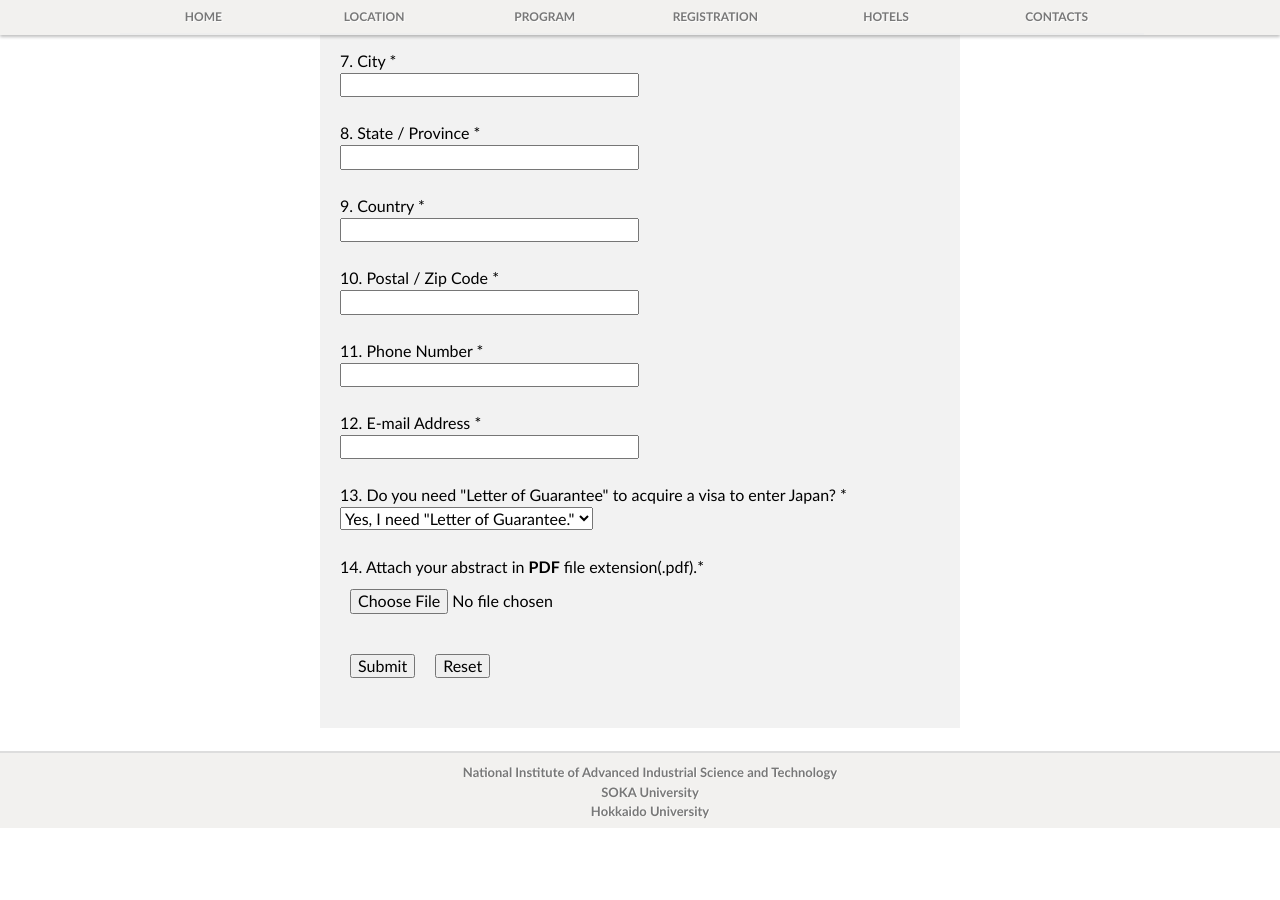
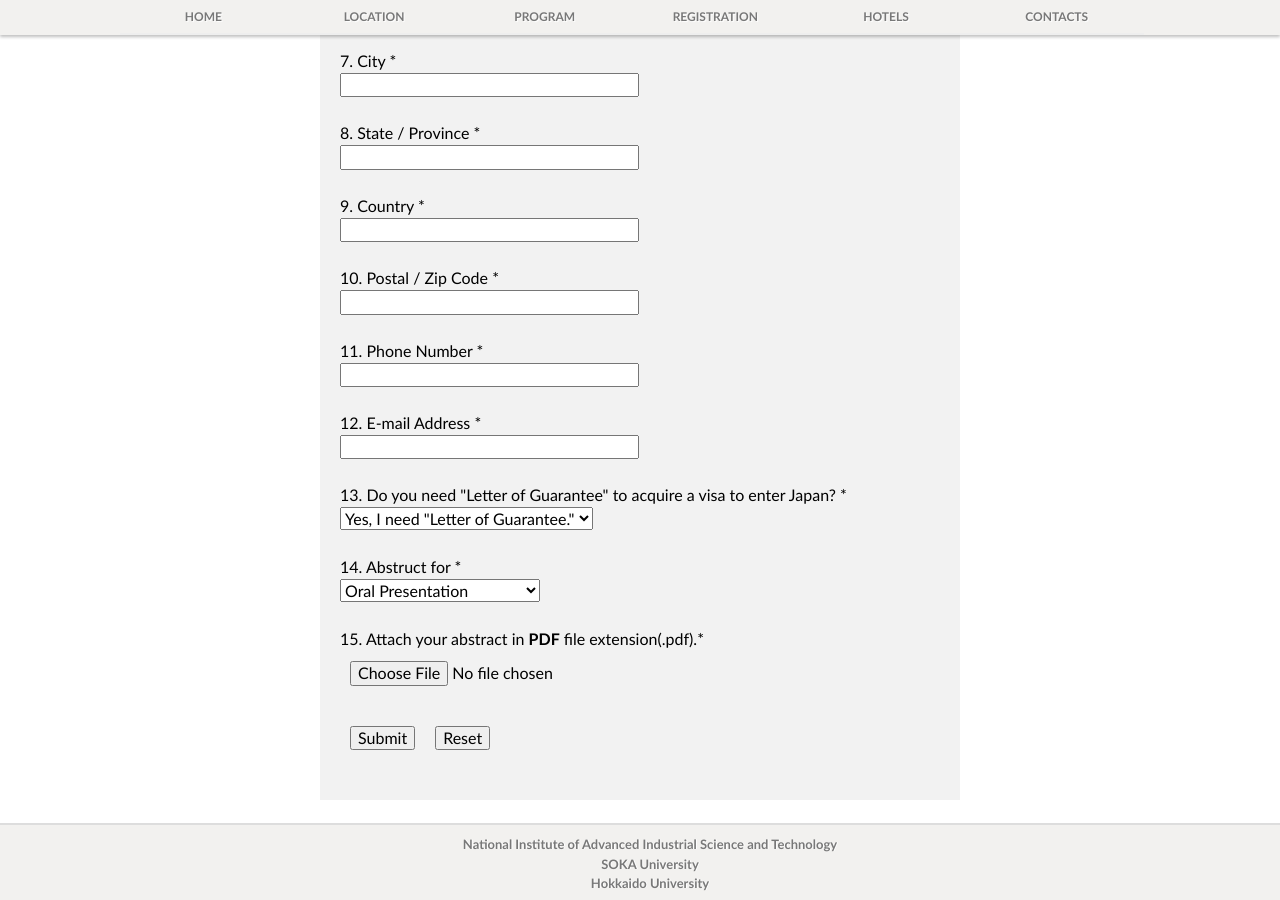
Before and after one commit to yamazakiM/test_warren2016, a Jekyll site: the page built from registration/submit.html, in a window 1280 px wide and 900 px high, scrolled down 890 px. Built offline with Jekyll 4.4.1, drawn with Linux system fonts in a browser that asks for light colours; nearby versions of some CDN libraries; library files that are not in the unit come from our copies; before the commit the page ends 1718 px from its top, so only the background shows below that.

Commit message:
Update submit.html

```diff
--- a/registration/submit.html
+++ b/registration/submit.html
@@ -230,11 +230,34 @@ layout: default
 				</div>
 			</div>
 			<br>
+
+			<div class="row input-occupation input-user-field">
+				<div class="col-sm-9 col-xs-12">
+					<label for="visa">
+						14. Abstruct for <span class="asterisk">*</span>
+					</label>
+				</div>
+				<div class="col-sm-9 col-xs-12">
+					<select id="occupation" class="occupation-select form-control col-sm-8 col-xs-12" name="occupation"required="required">
+						<option>
+							Oral Presentation
+						</option>
+						<option>
+							Poster Session
+						</option>
+						<option>
+							Bioinformatics Hands-On
+						</option>
+					</select>
+				</div>
+			</div>
+			<br>
+
 				<div class="item_upload">
 					<table id="navigation-table">
 						<tbody>
 							<tr>
-							14. Attach your abstract in <strong>PDF</strong> file extension(.pdf).<span class="asterisk">*</span>
+							15. Attach your abstract in <strong>PDF</strong> file extension(.pdf).<span class="asterisk">*</span>
 								<td id="navigation-buttons" class="form-entry">
 									<input id="file-upload" class="file-upload" type="file" alt="upload" value="Upload" name="Upload" accept="application/pdf">
 								</td>
```
